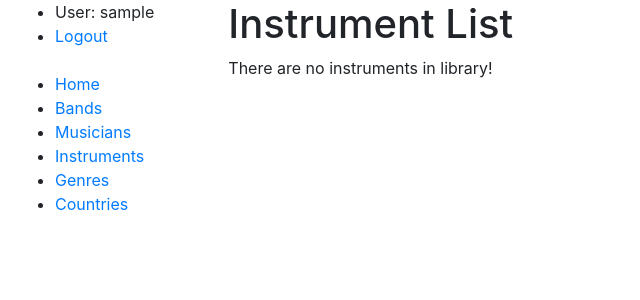
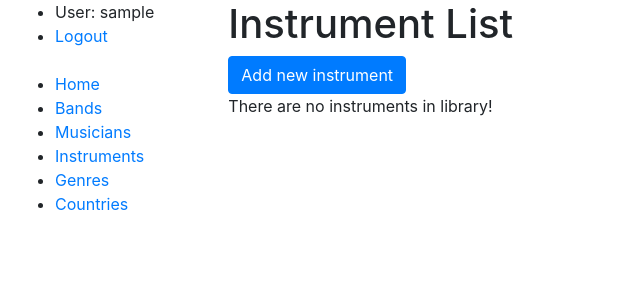
Before and after one commit to VladyslavKlevanskyi/music-world, a Django app: page /instruments/ in a window 1280 px wide. Shown: the top 300 px of the page, without its empty margins (0-640 px from the left). Run offline with Django 4.2, Linux system fonts and the light colour scheme; the visitor is signed in with stand-in values (Sample User, id 1); data that the repository does not hold is empty.

Commit message:
Add Create, Update & Delete for instrument views

```diff
--- a/catalog/urls.py
+++ b/catalog/urls.py
@@ -10,6 +10,9 @@ from catalog.views import (
     CountryUpdateView,
     CountryDeleteView,
     InstrumentListView,
+    InstrumentCreateView,
+    InstrumentUpdateView,
+    InstrumentDeleteView,
     MusicianListView,
     MusicianDetailView,
     BandListView,
@@ -66,6 +69,21 @@ urlpatterns = [
         InstrumentListView.as_view(),
         name="instrument-list-view"
     ),
+    path(
+        "instruments/create/",
+        InstrumentCreateView.as_view(),
+        name="instrument-create"
+    ),
+    path(
+        "instruments/<int:pk>/update/",
+        InstrumentUpdateView.as_view(),
+        name="instrument-update"
+    ),
+    path(
+        "instruments/<int:pk>/delete/",
+        InstrumentDeleteView.as_view(),
+        name="instrument-delete"
+    ),
 
     path(
         "musicians/",
--- a/catalog/views.py
+++ b/catalog/views.py
@@ -83,6 +83,23 @@ class InstrumentListView(LoginRequiredMixin, generic.ListView):
     paginate_by = 20
 
 
+class InstrumentCreateView(LoginRequiredMixin, generic.CreateView):
+    model = Instrument
+    fields = "__all__"
+    success_url = reverse_lazy("catalog:instrument-list-view")
+
+
+class InstrumentUpdateView(LoginRequiredMixin, generic.UpdateView):
+    model = Instrument
+    fields = "__all__"
+    success_url = reverse_lazy("catalog:instrument-list-view")
+
+
+class InstrumentDeleteView(LoginRequiredMixin, generic.DeleteView):
+    model = Instrument
+    success_url = reverse_lazy("catalog:instrument-list-view")
+
+
 class MusicianListView(LoginRequiredMixin, generic.ListView):
     model = Musician
     queryset = Musician.objects.all().select_related(
--- a/templates/catalog/instrument_list.html
+++ b/templates/catalog/instrument_list.html
@@ -3,10 +3,23 @@
 {% block content %}
 	<h1>Instrument List</h1>
 
+	<a href="{% url 'catalog:instrument-create' %}" class="btn btn-primary link-to-page">
+		Add new instrument
+	</a>
+
 	{% if instrument_list %}
 		<ul>
 			{% for instrument in  instrument_list %}
-				<li>{{ instrument }}</li>
+				<li>
+					{{ instrument }}
+					<a href="{% url 'catalog:instrument-update' pk=instrument.id %}">
+          	Update
+          </a>
+					 /
+					<a style="color: red" href="{% url 'catalog:instrument-delete' pk=instrument.id %}">
+          	Delete
+					</a>
+				</li>
 			{% endfor %}
 		</ul>
 	{% else %}
```
Also changed, not shown: templates/catalog/instrument_confirm_delete.html (added, +10 -0 lines), templates/catalog/instrument_form.html (added, +11 -0 lines).
